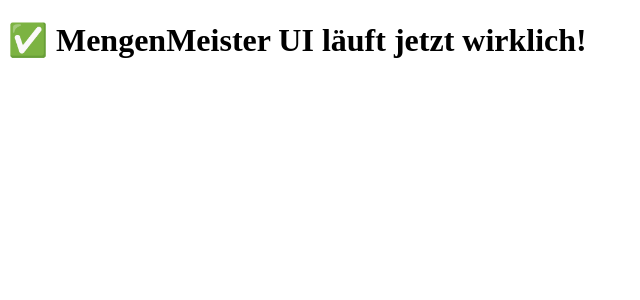
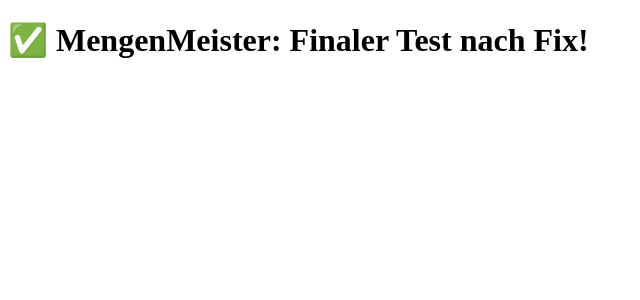
Before and after one commit to Escoba2024/mengenmeister-demo, a Next.js app: page / in a window 1280 px wide. Shown: the top 300 px of the page, without its empty margins (0-640 px from the left). Built offline with nearby package versions, Linux system fonts and the light colour scheme.

Commit message:
✅ Finaler Fix: Text geändert für sichtbares Update

```diff
--- a/components/MengenMeisterDemo.js
+++ b/components/MengenMeisterDemo.js
@@ -1,7 +1,7 @@
 export default function MengenMeisterDemo() {
   return (
     <div>
-      <h1>✅ MengenMeister UI läuft jetzt wirklich!</h1>
+      <h1>✅ MengenMeister: Finaler Test nach Fix!</h1>
     </div>
   );
 }
```
